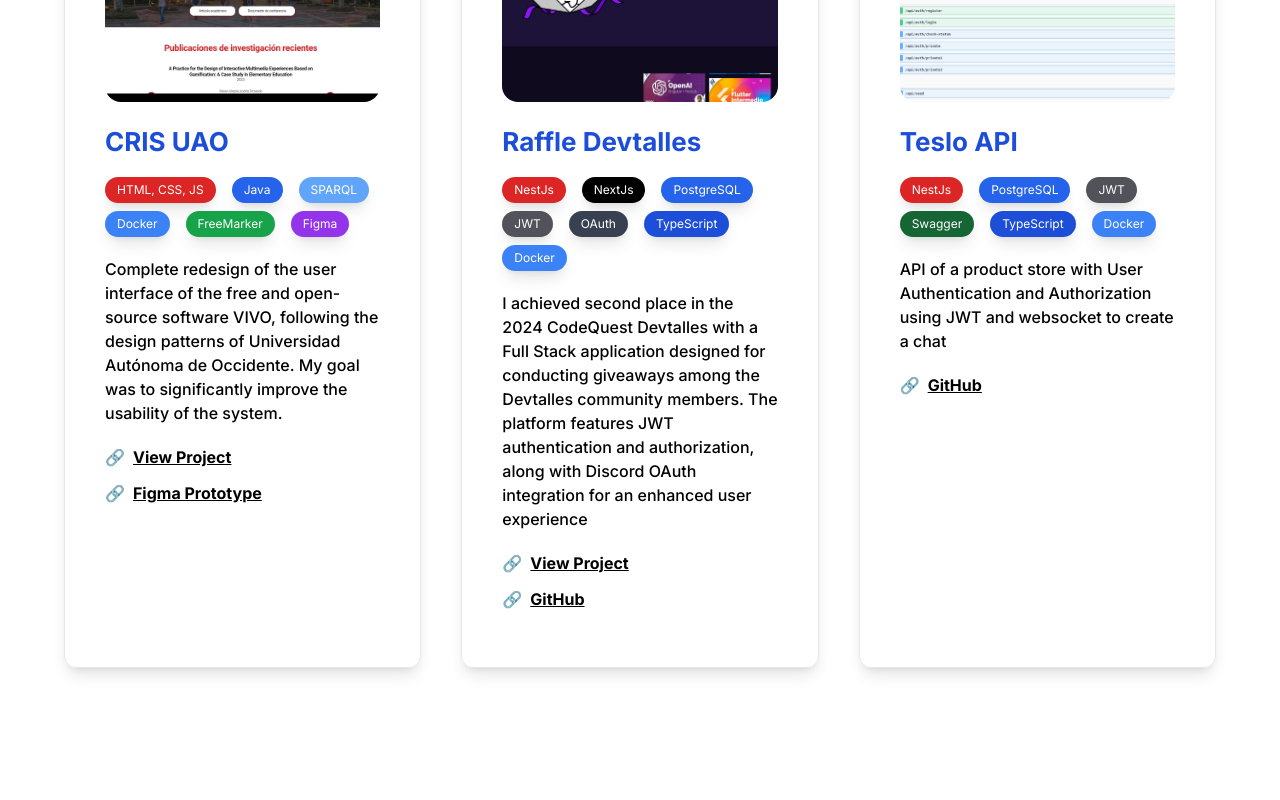
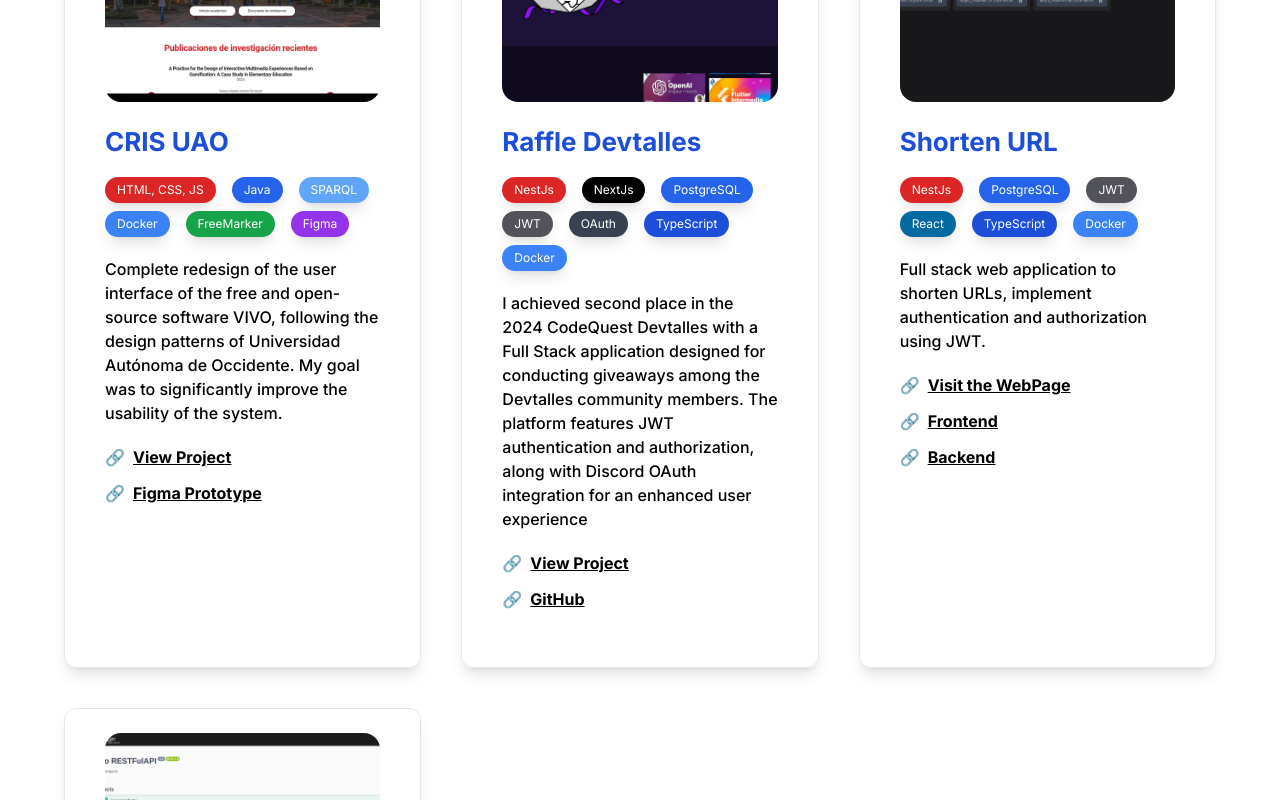
Before and after one commit to Kkmiloo/portfolio, a Next.js app: page / in a window 1280 px wide. Shown: the part 4380-5180 px from the top of the page. Built offline with nearby package versions, Linux system fonts and the light colour scheme.

Commit message:
add: new project

```diff
--- a/app/assets/index.js
+++ b/app/assets/index.js
@@ -7,6 +7,7 @@ import vivoProto from './proto.png';
 
 import picture from './picture2.png';
 import tracker from './tracker.png';
+import shorten from './shorten.png';
 
 import raffle from './raffle.png';
 import css from './tech/css.png';
@@ -63,4 +64,5 @@ export {
   vivo,
   vivoProto,
   s9,
+  shorten,
 };
--- a/app/constants/index.js
+++ b/app/constants/index.js
@@ -27,6 +27,7 @@ import {
   nest,
   teslo,
   raffle,
+  shorten,
 } from '@/app/assets';
 
 export const navLinks = {
@@ -390,6 +391,70 @@ export const projects = [
     ],
   },
   {
+    title: 'Shorten URL',
+    image: shorten,
+    description: {
+      es: 'Aplicación web full stack para acortar URL, implementa autenticación y autorización usando JWT.',
+      en: 'Full stack web application to shorten URLs, implement authentication and authorization using JWT.',
+    },
+    links: {
+      en: [
+        {
+          title: 'Visit the WebPage',
+          url: 'https://shorten-url-puce.vercel.app/',
+        },
+        {
+          title: 'Frontend',
+          url: 'https://github.com/Kkmiloo/shortenUrl',
+        },
+        {
+          title: 'Backend',
+          url: 'https://github.com/Kkmiloo/shorten-backend',
+        },
+      ],
+      es: [
+        {
+          title: 'Visita la WebPage',
+          url: 'https://shorten-url-puce.vercel.app/',
+        },
+        {
+          title: 'Frontend',
+          url: 'https://github.com/Kkmiloo/shortenUrl',
+        },
+        {
+          title: 'Backend',
+          url: 'https://github.com/Kkmiloo/shorten-backend',
+        },
+      ],
+    },
+    techs: [
+      {
+        name: 'NestJs',
+        colorClass: 'bg-red-600',
+      },
+      {
+        name: 'PostgreSQL',
+        colorClass: 'bg-blue-600',
+      },
+      {
+        name: 'JWT',
+        colorClass: 'bg-zinc-600',
+      },
+      {
+        name: 'React',
+        colorClass: 'bg-sky-700',
+      },
+      {
+        name: 'TypeScript',
+        colorClass: 'bg-blue-700',
+      },
+      {
+        name: 'Docker',
+        colorClass: 'bg-blue-500',
+      },
+    ],
+  },
+  {
     title: 'Teslo API',
     image: teslo,
     description: {
```
Also changed, not shown: app/assets/shorten.png (added).
